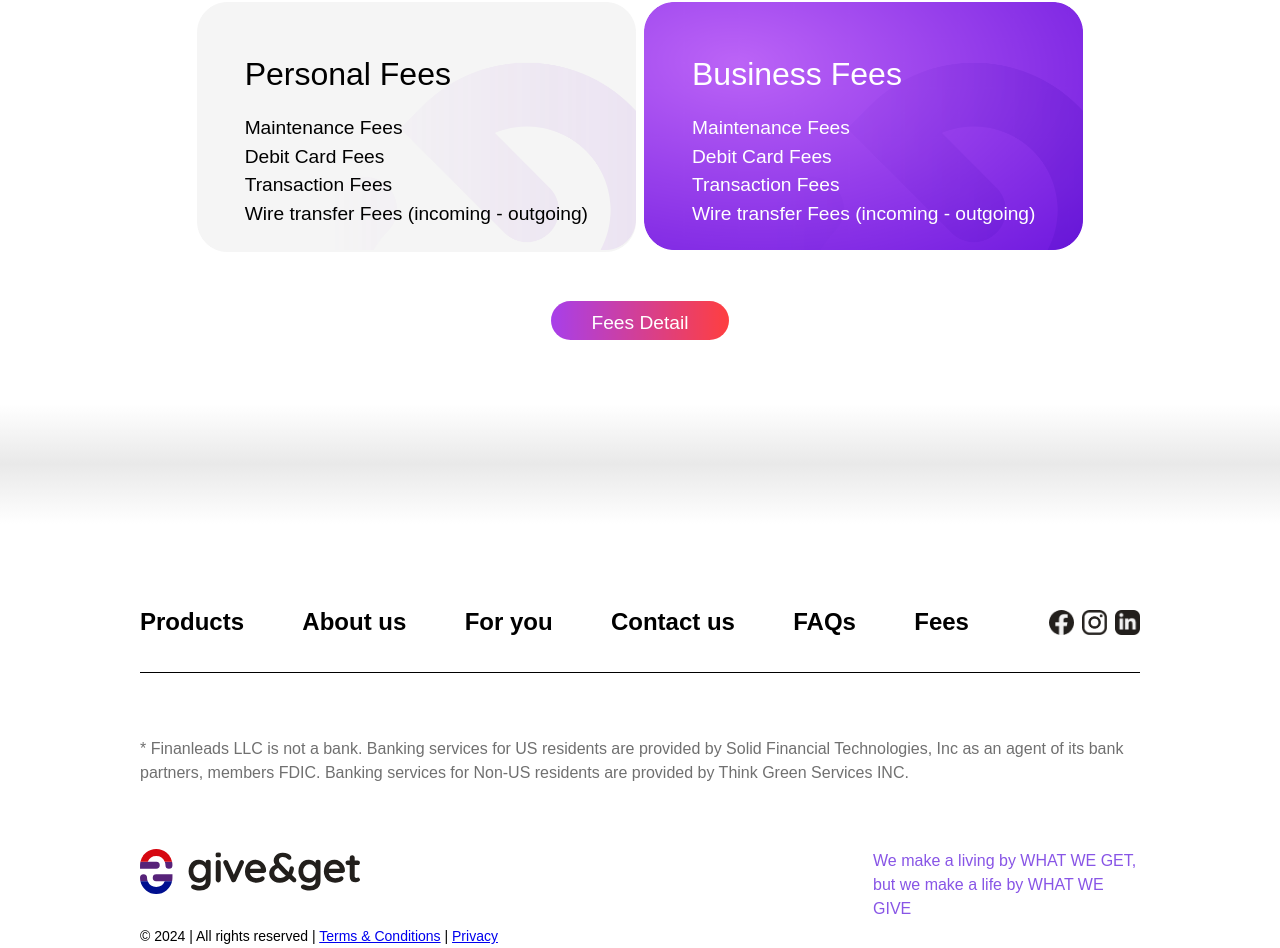
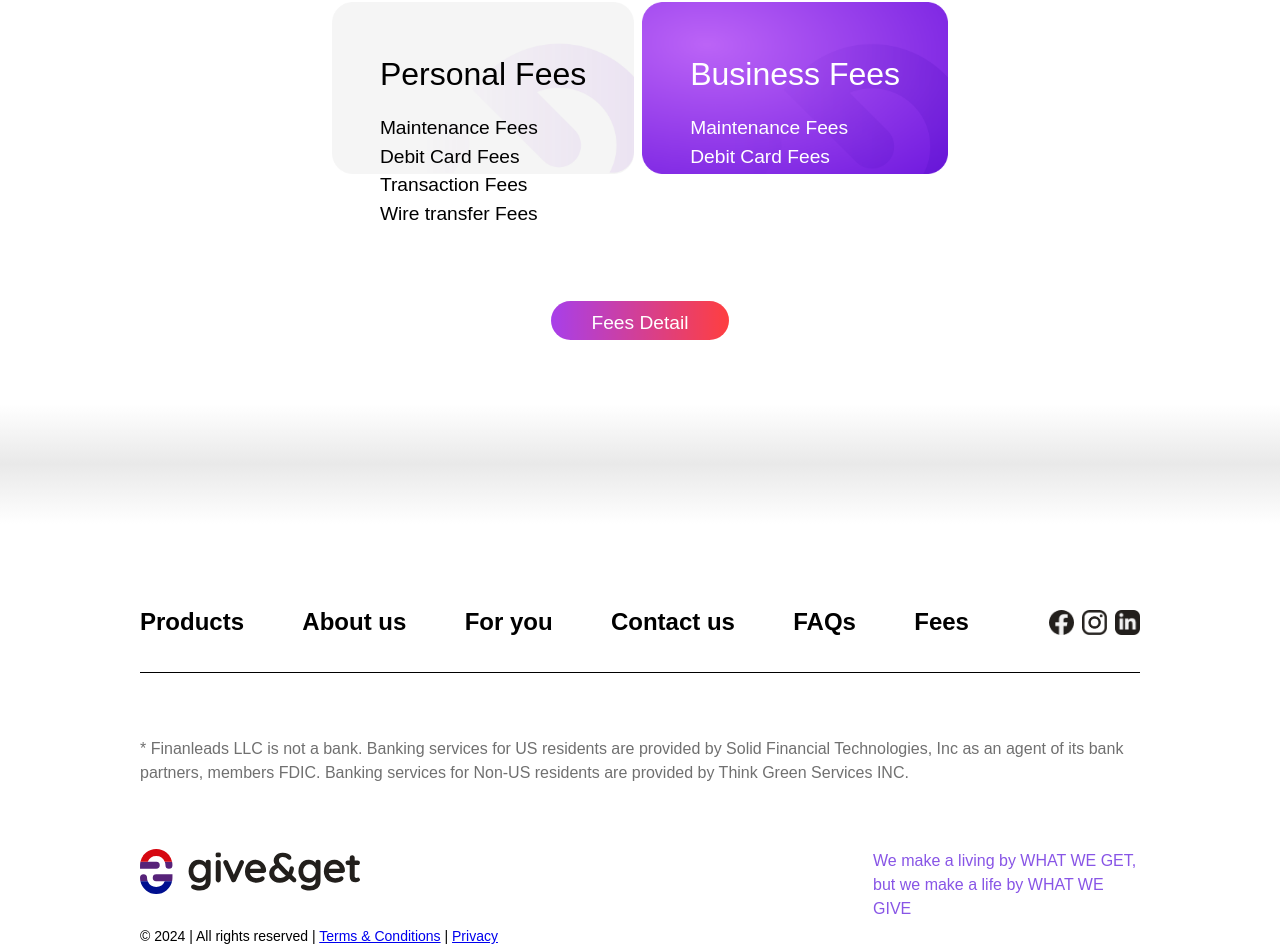
Before and after one commit to FranciscoBozzo/giveget, a React (Vite) app: page /products in a window 1280 px wide. Shown: the part 2193-3141 px from the top of the page. Built offline with nearby package versions, Linux system fonts and the light colour scheme; a web font is replaced by a local one.

Commit message:
remove text from Products businessCard and personalCard

```diff
--- a/src/pages/Products.jsx
+++ b/src/pages/Products.jsx
@@ -76,13 +76,13 @@ const getTexts = ( lang ) => {
             personalCard_1_2:'Tarifas de Mantenimiento',
             personalCard_1_3:'Tarifas de Tarjeta de Débito',
             personalCard_1_4:'Tarifas de Transacción',
-            personalCard_1_5:'Tarifas de Transferencia Bancaria (entrante - saliente)',
+            personalCard_1_5:'Tarifas de Transferencia Bancaria',
 
             businessCard_2_1:'Tarifas de Negocios',
             businessCard_2_2:'Tarifas de Mantenimiento',
             businessCard_2_3:'Tarifas de Tarjeta de Débito',
             businessCard_2_4:'Tarifas de Transacción',
-            businessCard_2_5:'Tarifas de Transferencia Bancaria (entrante - saliente)',
+            businessCard_2_5:'Tarifas de Transferencia Bancaria',
 
             fees_detail:'Detalle de Tarifas'
         },
@@ -133,13 +133,13 @@ const getTexts = ( lang ) => {
             personalCard_1_2:'Maintenance Fees',
             personalCard_1_3:'Debit Card Fees',
             personalCard_1_4:'Transaction Fees',
-            personalCard_1_5:'Wire transfer Fees (incoming - outgoing)',
+            personalCard_1_5:'Wire transfer Fees',
 
             businessCard_2_1:'Business Fees',
             businessCard_2_2:'Maintenance Fees',
             businessCard_2_3:'Debit Card Fees',
             businessCard_2_4:'Transaction Fees',
-            businessCard_2_5:'Wire transfer Fees (incoming - outgoing)',
+            businessCard_2_5:'Wire transfer Fees',
 
             fees_detail: 'Fees Detail'
         }
```
